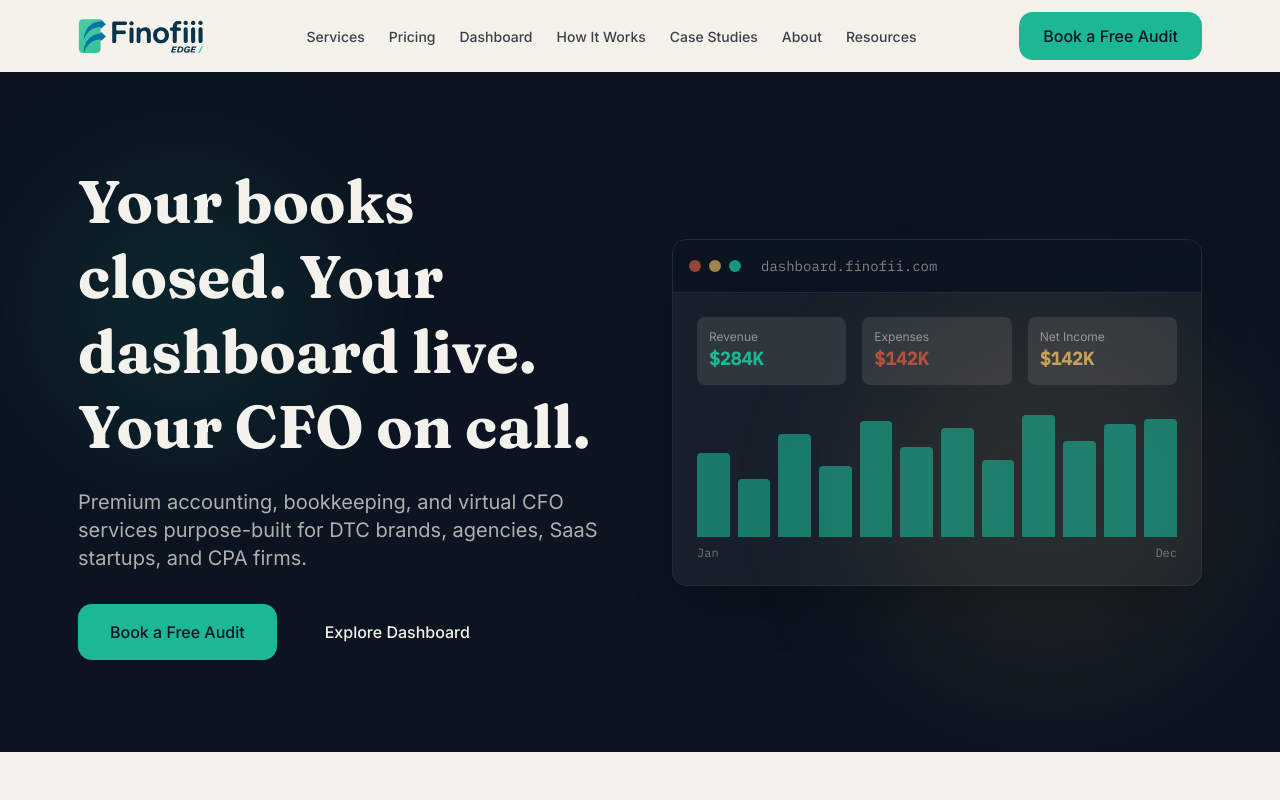
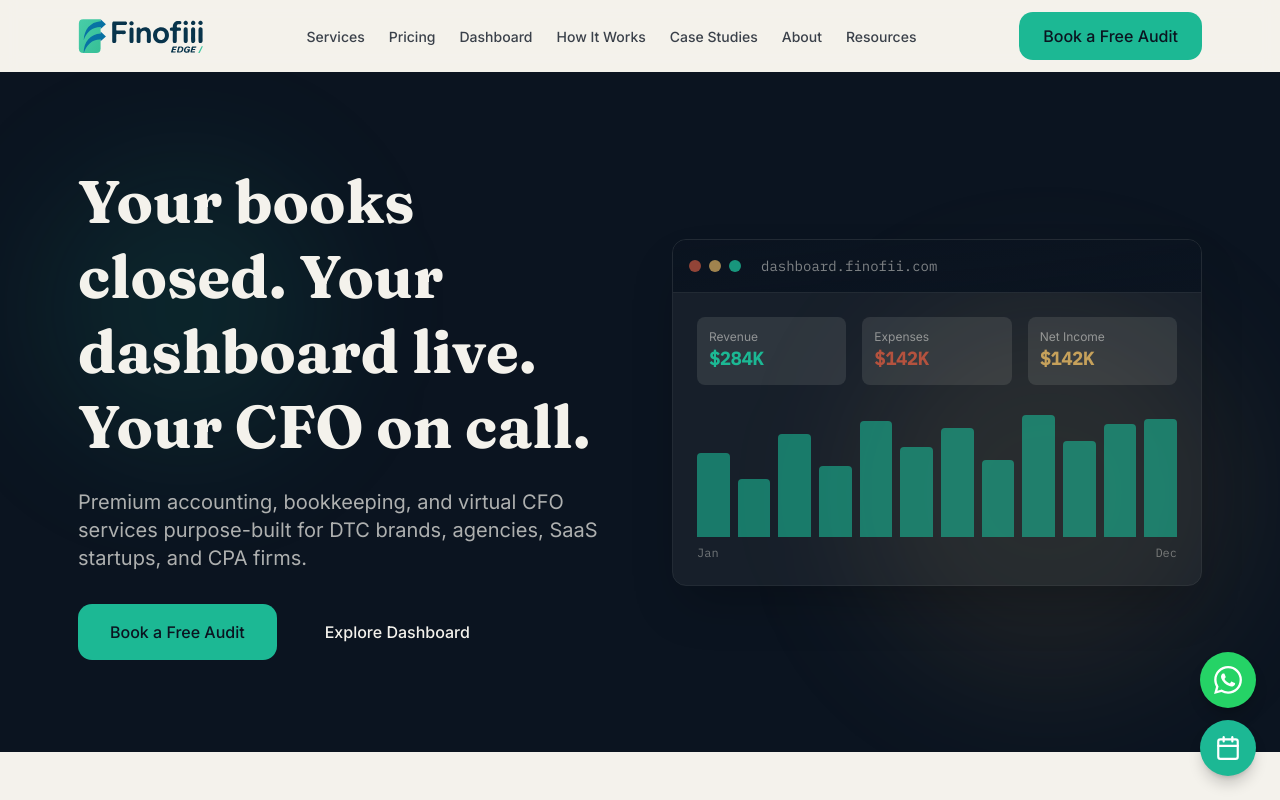
Before and after one commit to goclagee/finofii-edge-website, a Next.js app: page / in a window 1280 px wide. Shown: the top 800 px of the page. Built offline with nearby package versions, Linux system fonts and the light colour scheme.

Commit message:
Add floating WhatsApp and Book (Calendly) action buttons
- Fixed bottom-right stack: WhatsApp on top, Book below
- WhatsApp links to +91 97792 46979, Book routes to /book

```diff
--- a/src/app/layout.tsx
+++ b/src/app/layout.tsx
@@ -3,6 +3,7 @@ import { Fraunces, Inter, IBM_Plex_Mono } from 'next/font/google';
 import '../styles/globals.css';
 import { CompactHeader } from '@/components/layout/CompactHeader';
 import { Footer } from '@/components/design-system/Footer';
+import { FloatingActions } from '@/components/layout/FloatingActions';
 import { PageTransitionWrapper } from './PageTransitionWrapper';
 
 const fraunces = Fraunces({
@@ -52,6 +53,7 @@ export default function RootLayout({
           <PageTransitionWrapper>{children}</PageTransitionWrapper>
         </main>
         <Footer />
+        <FloatingActions />
       </body>
     </html>
   );
--- /dev/null
+++ b/src/components/layout/FloatingActions.tsx
@@ -0,0 +1,73 @@
+'use client';
+
+import Link from 'next/link';
+
+/**
+ * Fixed floating action buttons in the bottom-right corner.
+ *
+ * Stacked vertically:
+ *  - WhatsApp (top) — opens a chat with the business number.
+ *  - Calendly / Book (bottom) — routes to the /book scheduling page.
+ *
+ * Rendered globally via the root layout so they appear on every page.
+ */
+
+const WHATSAPP_NUMBER = '919779246979'; // +91 97792 46979
+const WHATSAPP_MESSAGE = "Hi! I'd like to know more about Finofii Edge.";
+
+export function FloatingActions() {
+  const whatsappHref = `https://wa.me/${WHATSAPP_NUMBER}?text=${encodeURIComponent(
+    WHATSAPP_MESSAGE
+  )}`;
+
+  return (
+    <div className="fixed bottom-6 right-6 z-[60] flex flex-col items-center gap-3">
+      {/* WhatsApp (top) */}
+      <a
+        href={whatsappHref}
+        target="_blank"
+        rel="noopener noreferrer"
+        aria-label="Chat with us on WhatsApp"
+        title="Chat on WhatsApp"
+        className="group flex h-14 w-14 items-center justify-center rounded-full bg-[#25D366] text-white shadow-lg shadow-black/20 transition-transform duration-150 hover:scale-105 focus-visible:outline focus-visible:outline-2 focus-visible:outline-offset-2 focus-visible:outline-[#25D366]"
+      >
+        <svg
+          width="28"
+          height="28"
+          viewBox="0 0 24 24"
+          fill="currentColor"
+          aria-hidden="true"
+        >
+          <path d="M17.472 14.382c-.297-.149-1.758-.867-2.03-.967-.273-.099-.471-.148-.67.15-.197.297-.767.966-.94 1.164-.173.199-.347.223-.644.075-.297-.15-1.255-.463-2.39-1.475-.883-.788-1.48-1.761-1.653-2.059-.173-.297-.018-.458.13-.606.134-.133.298-.347.446-.52.149-.174.198-.298.298-.497.099-.198.05-.371-.025-.52-.075-.149-.669-1.612-.916-2.207-.242-.579-.487-.5-.669-.51l-.57-.01c-.198 0-.52.074-.792.372-.272.297-1.04 1.016-1.04 2.479 0 1.462 1.065 2.875 1.213 3.074.149.198 2.096 3.2 5.077 4.487.709.306 1.262.489 1.694.625.712.227 1.36.195 1.871.118.571-.085 1.758-.719 2.006-1.413.248-.694.248-1.289.173-1.413-.074-.124-.272-.198-.57-.347m-5.421 7.403h-.004a9.87 9.87 0 01-5.031-1.378l-.361-.214-3.741.982.998-3.648-.235-.374a9.86 9.86 0 01-1.51-5.26c.001-5.45 4.436-9.884 9.888-9.884 2.64 0 5.122 1.03 6.988 2.898a9.825 9.825 0 012.893 6.994c-.003 5.45-4.437 9.884-9.885 9.884m8.413-18.297A11.815 11.815 0 0012.05 0C5.495 0 .16 5.335.157 11.892c0 2.096.547 4.142 1.588 5.945L.057 24l6.305-1.654a11.882 11.882 0 005.683 1.448h.005c6.554 0 11.89-5.335 11.893-11.893a11.821 11.821 0 00-3.48-8.413" />
+        </svg>
+      </a>
+
+      {/* Calendly / Book (bottom) */}
+      <Link
+        href="/book"
+        aria-label="Book a free consultation"
+        title="Book a free consultation"
+        className="group flex h-14 w-14 items-center justify-center rounded-full bg-accent text-white shadow-lg shadow-black/20 transition-transform duration-150 hover:scale-105 focus-visible:outline focus-visible:outline-2 focus-visible:outline-offset-2 focus-visible:outline-accent"
+      >
+        <svg
+          width="26"
+          height="26"
+          viewBox="0 0 24 24"
+          fill="none"
+          stroke="currentColor"
+          strokeWidth="2"
+          strokeLinecap="round"
+          strokeLinejoin="round"
+          aria-hidden="true"
+        >
+          <rect x="3" y="4" width="18" height="18" rx="2" />
+          <line x1="16" y1="2" x2="16" y2="6" />
+          <line x1="8" y1="2" x2="8" y2="6" />
+          <line x1="3" y1="10" x2="21" y2="10" />
+        </svg>
+      </Link>
+    </div>
+  );
+}
+
+export default FloatingActions;
```
